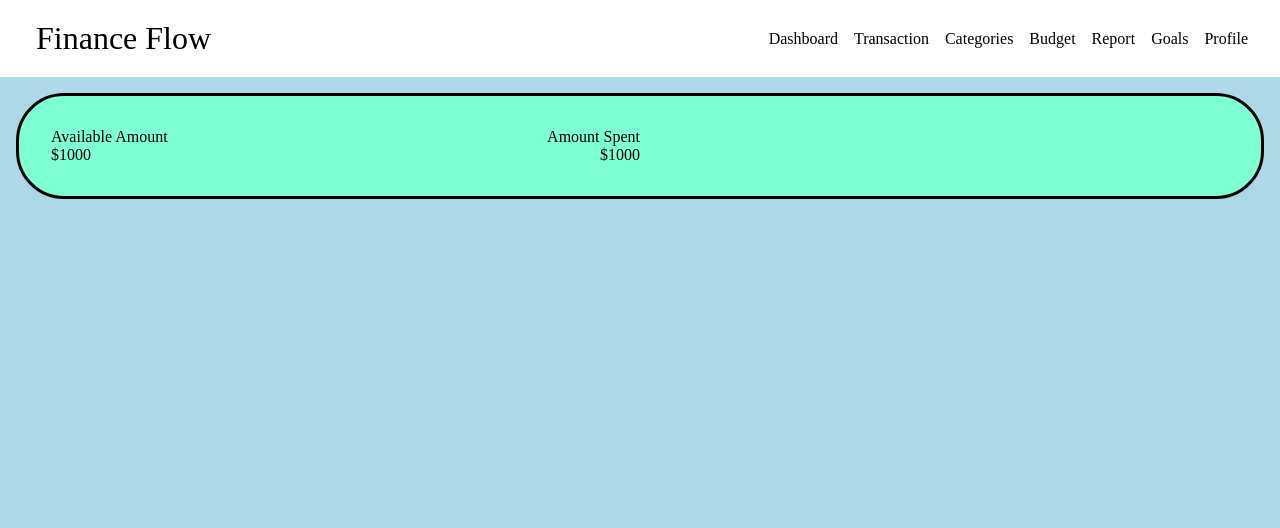
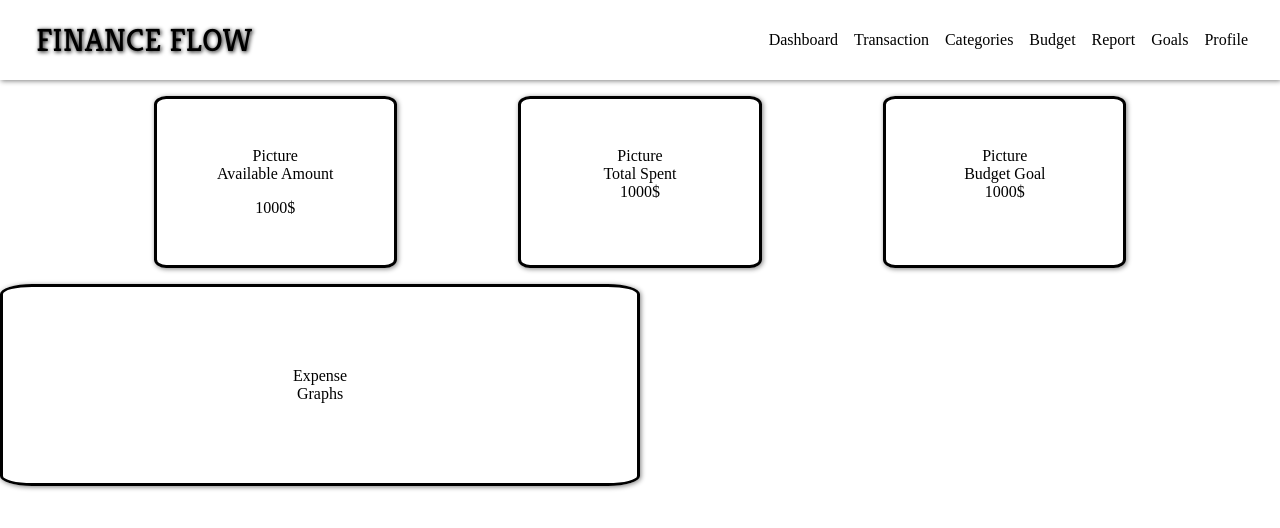
Before and after one commit to ADGR641/FinanceFlow, a React (Create React App) app: page / in a window 1280 px wide. Shown: the top 528 px of the page. Built offline with nearby package versions, Linux system fonts and the light colour scheme.

Commit message:
24/08/2024

```diff
--- a/src/components/NavBar.js
+++ b/src/components/NavBar.js
@@ -13,9 +13,13 @@ function NavBar() {
 
   return (
     <>
+      <link
+        href="https://fonts.googleapis.com/css?family=Kreon"
+        rel="stylesheet"
+      ></link>
       <div className="navBar">
         <div className="leftSide">
-          <a>Finance Flow</a>
+          <a className="navBarTitle">FINANCE FLOW</a>
         </div>
         <button className="navIcon" onClick={navClick}>
           <ReorderIcon />
--- a/src/components/ShowAmount.js
+++ /dev/null
@@ -1,18 +0,0 @@
-import React from "react";
-import "../styles/ShowAmount.css";
-function ShowAmount() {
-  return (
-    <div className="showAmountBody">
-      <div className="amountTitles">
-        <div className="showAmountTitle">Available Amount</div>
-        <div className="showAmountSpentTitle">Amount Spent</div>
-      </div>
-      <div className="showAmount">
-        <div>$1000</div>
-        <div className="showAmountSpent">$1000</div>
-      </div>
-    </div>
-  );
-}
-
-export default ShowAmount;
--- a/src/pages/Home.js
+++ b/src/pages/Home.js
@@ -1,12 +1,35 @@
 import React from "react";
 import "../styles/Home.css";
-import ShowAmount from "../components/ShowAmount";
 
 function Home() {
   return (
-    <div>
-      <ShowAmount />
-    </div>
+    <>
+      <div className="showAmount">
+        <div className="availableAmount">
+          <div>Picture</div>
+          <div className="availableAmountTitle">Available Amount</div>
+          <div>1000$</div>
+        </div>
+        <div className="showTotalSpend">
+          <div>Picture</div>
+          <div>Total Spent</div>
+          <div>1000$</div>
+        </div>
+        <div className="showBudgetGoal">
+          <div>Picture</div>
+          <div>Budget Goal</div>
+          <div>1000$</div>
+        </div>
+      </div>
+
+      <div className="showExpensesAllocation">
+        <a>Expense</a>
+        <div>Graphs</div>
+        <div>
+          <a></a>
+        </div>
+      </div>
+    </>
   );
 }
 
--- a/src/styles/Home.css
+++ b/src/styles/Home.css
@@ -4,5 +4,36 @@
 
 body {
   margin: 0;
-  background-color: lightblue;
+  background-color: #ffffff;
 }
+
+.showAmount {
+  display: flex;
+  justify-content: space-evenly;
+  padding: 1rem 2rem;
+}
+
+.availableAmount,
+.showTotalSpend,
+.showBudgetGoal {
+  border: solid;
+  padding: 3rem;
+  width: 20%;
+  border-radius: 5%;
+  box-shadow: 1px 1px 5px gray;
+}
+
+.showExpensesAllocation {
+  border: solid;
+  padding: 5rem;
+  width: 50%;
+  border-radius: 5%;
+  box-shadow: 1px 1px 5px gray;
+  align-content: center;
+}
+
+.availableAmountTitle {
+  padding-bottom: 1rem;
+  display: flex;
+  justify-content: space-evenly;
+}
--- a/src/styles/NavBar.css
+++ b/src/styles/NavBar.css
@@ -1,11 +1,3 @@
-* {
-  box-sizing: border-box;
-}
-
-body {
-  margin: 0;
-}
-
 /*The whole navbar*/
 .navBar {
   background-color: white;
@@ -15,6 +7,7 @@ body {
   align-items: center; /*make content go center*/
   gap: 2rem;
   padding: 1rem 2rem; /*Put space on the edges*/
+  box-shadow: 1px 1px 5px gray;
 }
 
 /*The right side content*/
@@ -33,7 +26,6 @@ body {
   display: flex;
   align-items: center;
   padding: 0.25rem;
-  font-size: 2rem;
 }
 
 /*When mouse move over it*/
@@ -62,11 +54,19 @@ body {
   display: grid; /*Make it flow left to right*/
   gap: 2rem; /*Space between each link*/
   padding-bottom: 5%;
+  padding-top: 5%;
   background-color: white;
+  box-shadow: 1px 1px 5px gray;
 }
 
 .hiddenRightSide a {
   border: rgb(19, 78, 130);
+}
+
+.navBarTitle {
+  font-size: 32px;
+  font-family: "Kreon";
+  text-shadow: 1px 1px 4px #000000;
 }
 
 /* Phones */
--- a/src/styles/ShowAmount.css
+++ /dev/null
@@ -1,19 +0,0 @@
-.showAmountBody {
-  background-color: aquamarine;
-  border: solid;
-  border-radius: 3rem;
-  margin: 1rem;
-  padding: 2rem;
-}
-
-.amountTitles {
-  display: flex;
-  justify-content: space-between;
-  width: 50%;
-}
-
-.showAmount {
-  display: flex;
-  justify-content: space-between;
-  width: 50%;
-}
```
